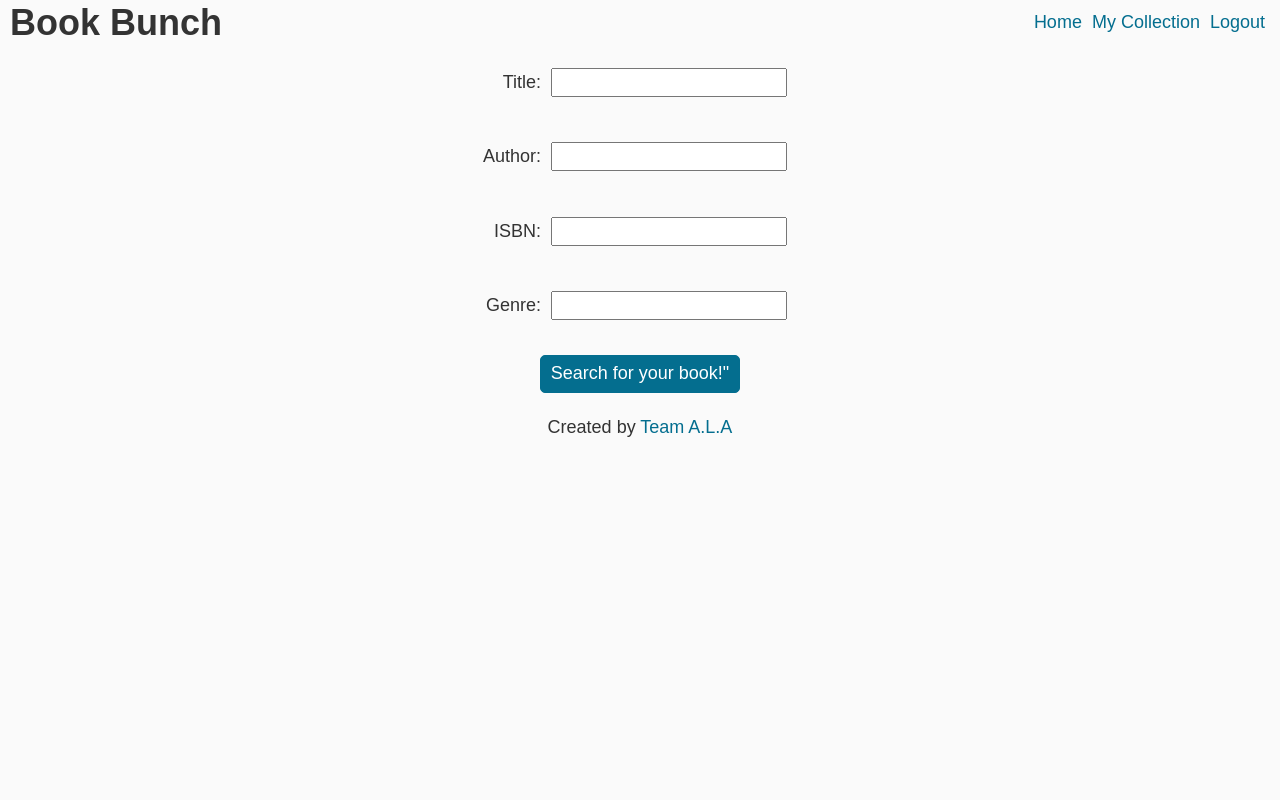
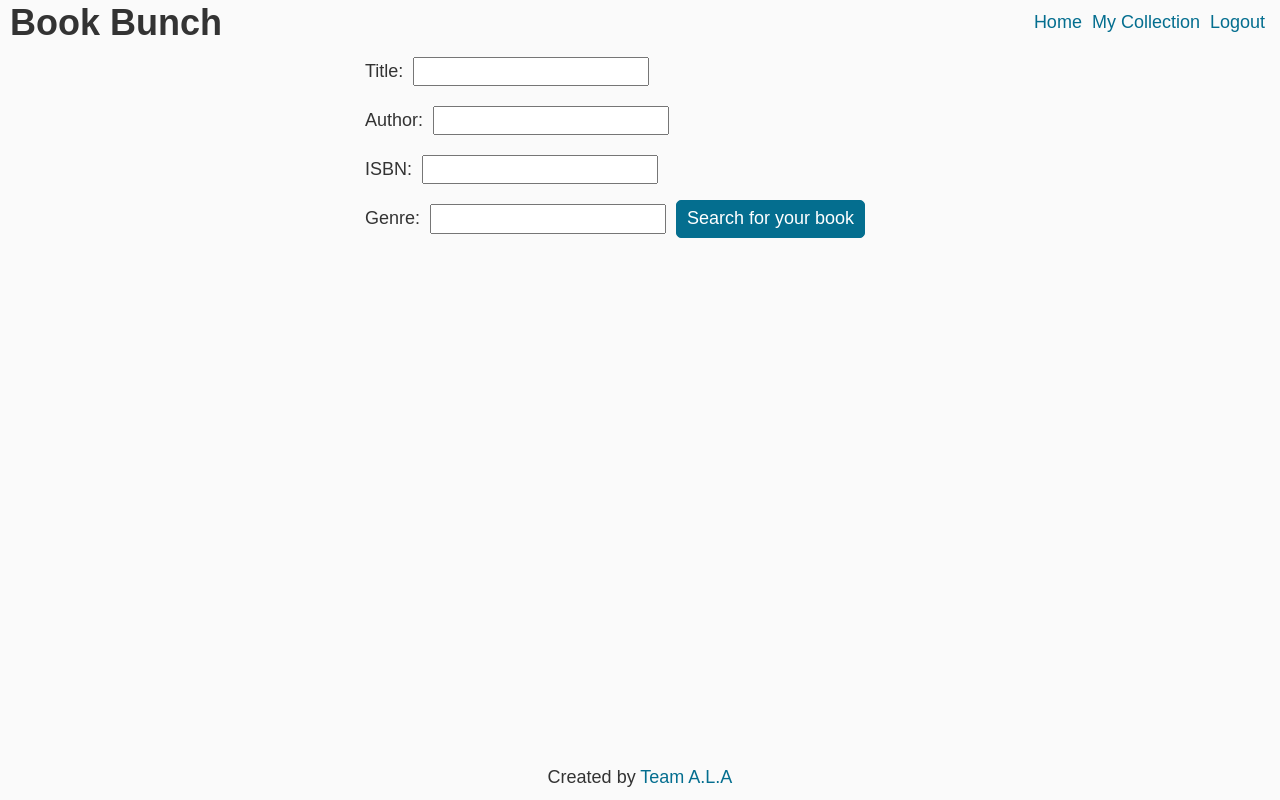
Before and after one commit to llouison/Project_03_Book_Bunch, a React (Create React App) app in the folder client/: page /search in a window 1280 px wide. Built offline with nearby package versions, Linux system fonts and the light colour scheme.

Commit message:
styling search page

```diff
--- a/client/src/App.css
+++ b/client/src/App.css
@@ -49,7 +49,15 @@ color: #333;
 ol, ul {
 list-style: none;
 }
-
+.result {
+  margin: 20px;
+  text-align: center;
+  display: flex;
+  flex-direction: column;
+  flex: 2;
+  align-items: center;
+  overflow: scroll;
+}
 /* body, header, footer */
 
 .App {
@@ -126,13 +134,13 @@ form button {
   flex: 2;
 }
 .search_container {
-  height: 45vh;
+  height: 25vh;
   width: 550px;
   display: flex;
   justify-content: center;
   align-self: center;
 }
-search_form {
+.search_form {
   text-align: right;
   display: flex;
   flex-direction: row;
--- a/client/src/components/SearchBookForm.js
+++ b/client/src/components/SearchBookForm.js
@@ -87,9 +87,10 @@ class SearchBookForm extends Component {
           name='genre'
           onChange={this.props.handleGenreInput}
         /></label><br/>
-        <button>Search for your book!" </button>
+        <button>Search for your book</button>
       </form>
       </div>
+      <div className='result'>
       <ul>
         {this.state.results.map((value, index) =>{
           return(
@@ -100,6 +101,7 @@ class SearchBookForm extends Component {
             />)
         })}
         </ul>
+        </div>
         <Footer />
       </div>
     );
```
